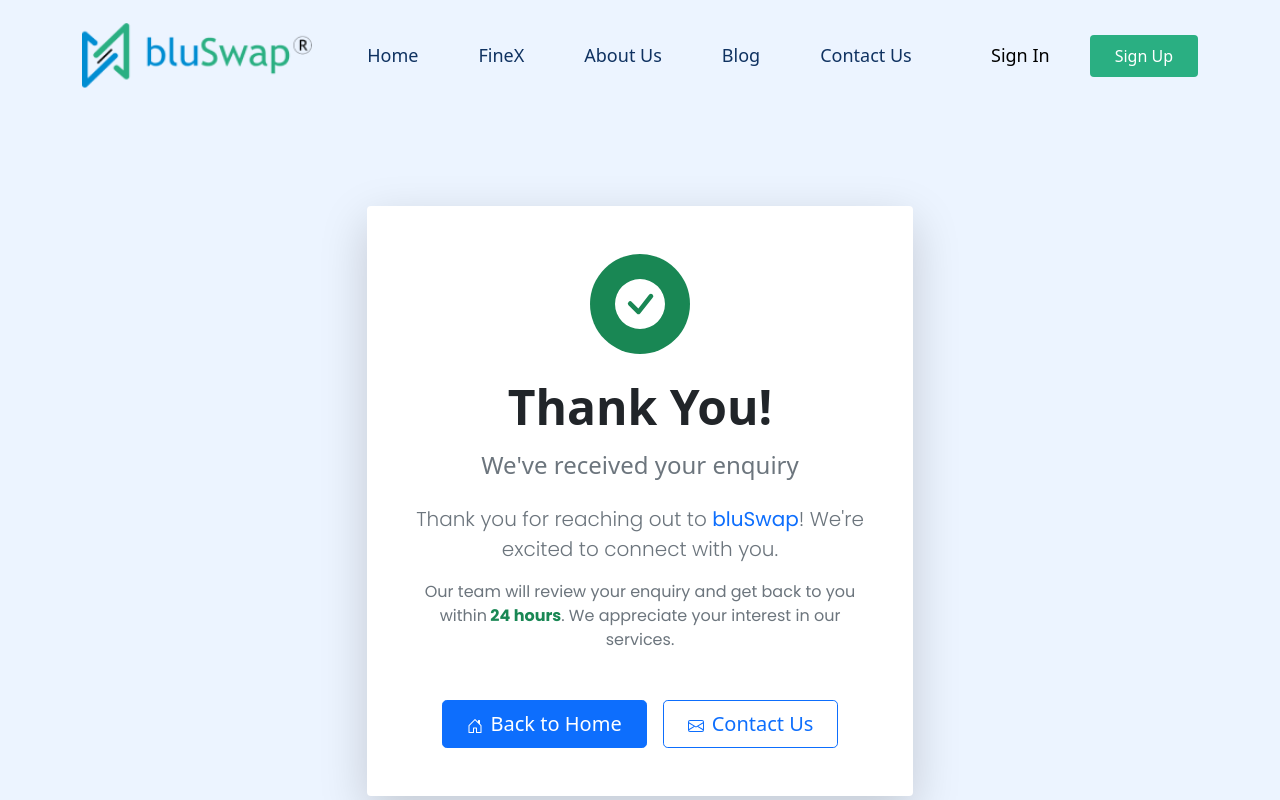
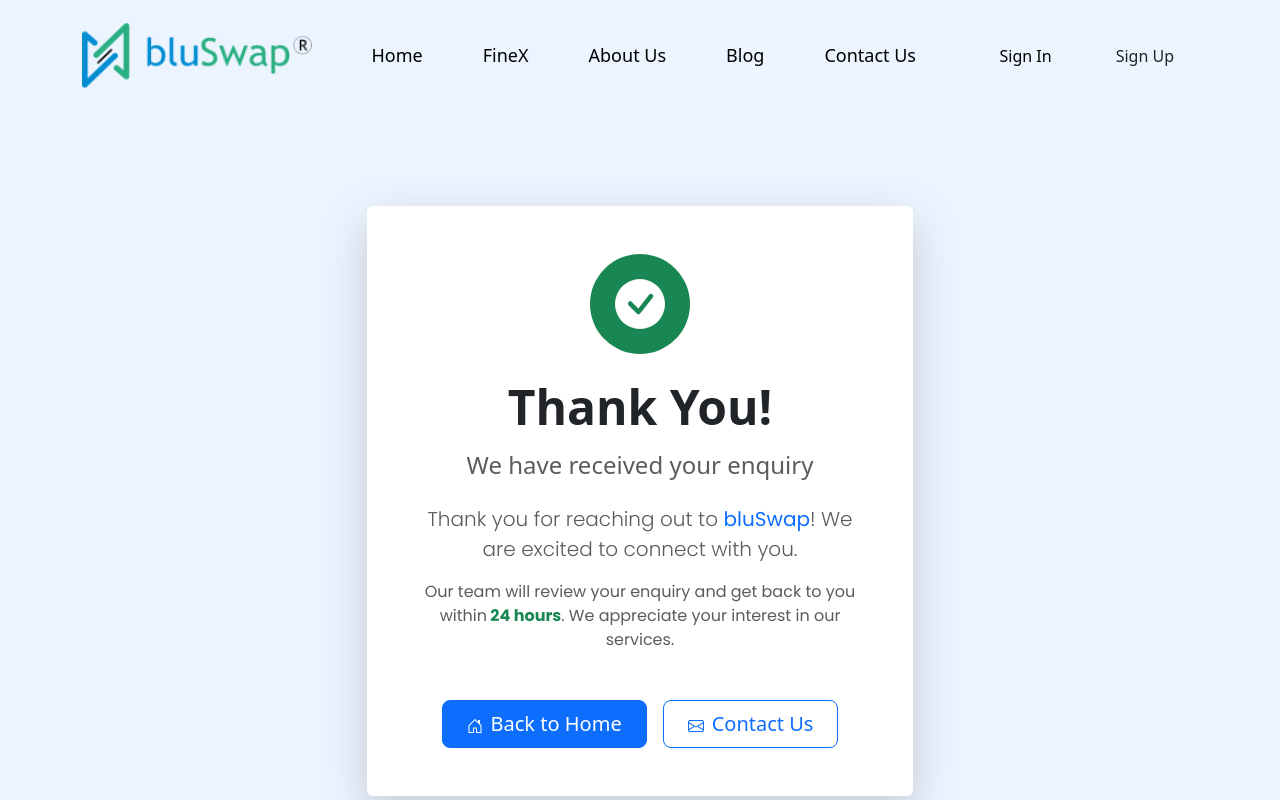
Before and after one commit to R-Joshua-BluSwap/bluswap-old-website, a Next.js app: page /thank-you in a window 1280 px wide. Shown: the top 800 px of the page. Built offline with nearby package versions, Linux system fonts and the light colour scheme.

Commit message:
fixed build issue

```diff
--- a/src/pages/thank-you.jsx
+++ b/src/pages/thank-you.jsx
@@ -1,7 +1,7 @@
 // pages/thank-you.js
 import React from 'react';
 import { useRouter } from 'next/router';
-
+import Head from 'next/head';
 
 export default function ThankYou() {
     const router = useRouter();
@@ -16,6 +16,16 @@ export default function ThankYou() {
 
     return (
         <>
+            <Head>
+                <title>Thank You - bluSwap</title>
+                <meta name="description" content="Thank you for your enquiry. We'll get back to you within 24 hours." />
+                {/* Add Bootstrap CSS if not already included globally */}
+                <link
+                    href="https://cdn.jsdelivr.net/npm/bootstrap@5.3.0/dist/css/bootstrap.min.css"
+                    rel="stylesheet"
+                />
+            </Head>
+
             <div className="min-vh-100 d-flex align-items-center justify-content-center" style={{backgroundColor: '#ECF4FF'}}>
                 <div className="container">
                     <div className="row justify-content-center">
@@ -37,14 +47,14 @@ export default function ThankYou() {
                                         Thank You!
                                     </h1>
                                     <h2 className="h4 text-muted mb-4">
-                                        We've received your enquiry
+                                        We have received your enquiry
                                     </h2>
 
                                     {/* Description */}
                                     <div className="mb-5">
                                         <p className="lead text-muted mb-3">
                                             Thank you for reaching out to <strong className="text-primary">bluSwap</strong>!
-                                            We're excited to connect with you.
+                                            We are excited to connect with you.
                                         </p>
                                         <p className="text-muted mb-4">
                                             Our team will review your enquiry and get back to you within
@@ -53,14 +63,12 @@ export default function ThankYou() {
                                         </p>
                                     </div>
 
-                                    {/* What's Next Section */}
-
-
                                     {/* Action Buttons */}
                                     <div className="d-flex gap-3 justify-content-center flex-wrap">
                                         <button
                                             onClick={handleBackToHome}
                                             className="btn btn-primary btn-lg px-4"
+                                            type="button"
                                         >
                                             <svg width="16" height="16" fill="currentColor" className="me-2" viewBox="0 0 16 16">
                                                 <path d="M8.354 1.146a.5.5 0 0 0-.708 0l-6 6A.5.5 0 0 0 1.5 7.5v7a.5.5 0 0 0 .5.5h4.5a.5.5 0 0 0 .5-.5v-4h2v4a.5.5 0 0 0 .5.5H14a.5.5 0 0 0 .5-.5v-7a.5.5 0 0 0-.146-.354L13 5.793V2.5a.5.5 0 0 0-.5-.5h-1a.5.5 0 0 0-.5.5v1.293L8.354 1.146zM2.5 14V7.707l5.5-5.5 5.5 5.5V14H10v-4a.5.5 0 0 0-.5-.5h-3a.5.5 0 0 0-.5.5v4H2.5z"/>
@@ -70,6 +78,7 @@ export default function ThankYou() {
                                         <button
                                             onClick={handleContactUs}
                                             className="btn btn-outline-primary btn-lg px-4"
+                                            type="button"
                                         >
                                             <svg width="16" height="16" fill="currentColor" className="me-2" viewBox="0 0 16 16">
                                                 <path d="M0 4a2 2 0 0 1 2-2h12a2 2 0 0 1 2 2v8a2 2 0 0 1-2 2H2a2 2 0 0 1-2-2V4Zm2-1a1 1 0 0 0-1 1v.217l7 4.2 7-4.2V4a1 1 0 0 0-1-1H2Zm13 2.383-4.708 2.825L15 11.105V5.383Zm-.034 6.876-5.64-3.471L8 9.583l-1.326-.795-5.64 3.47A1 1 0 0 0 2 13h12a1 1 0 0 0 .966-.741ZM1 11.105l4.708-2.897L1 5.383v5.722Z"/>
@@ -77,9 +86,6 @@ export default function ThankYou() {
                                             Contact Us
                                         </button>
                                     </div>
-
-                                    {/* Contact Info */}
-
                                 </div>
                             </div>
                         </div>
```
